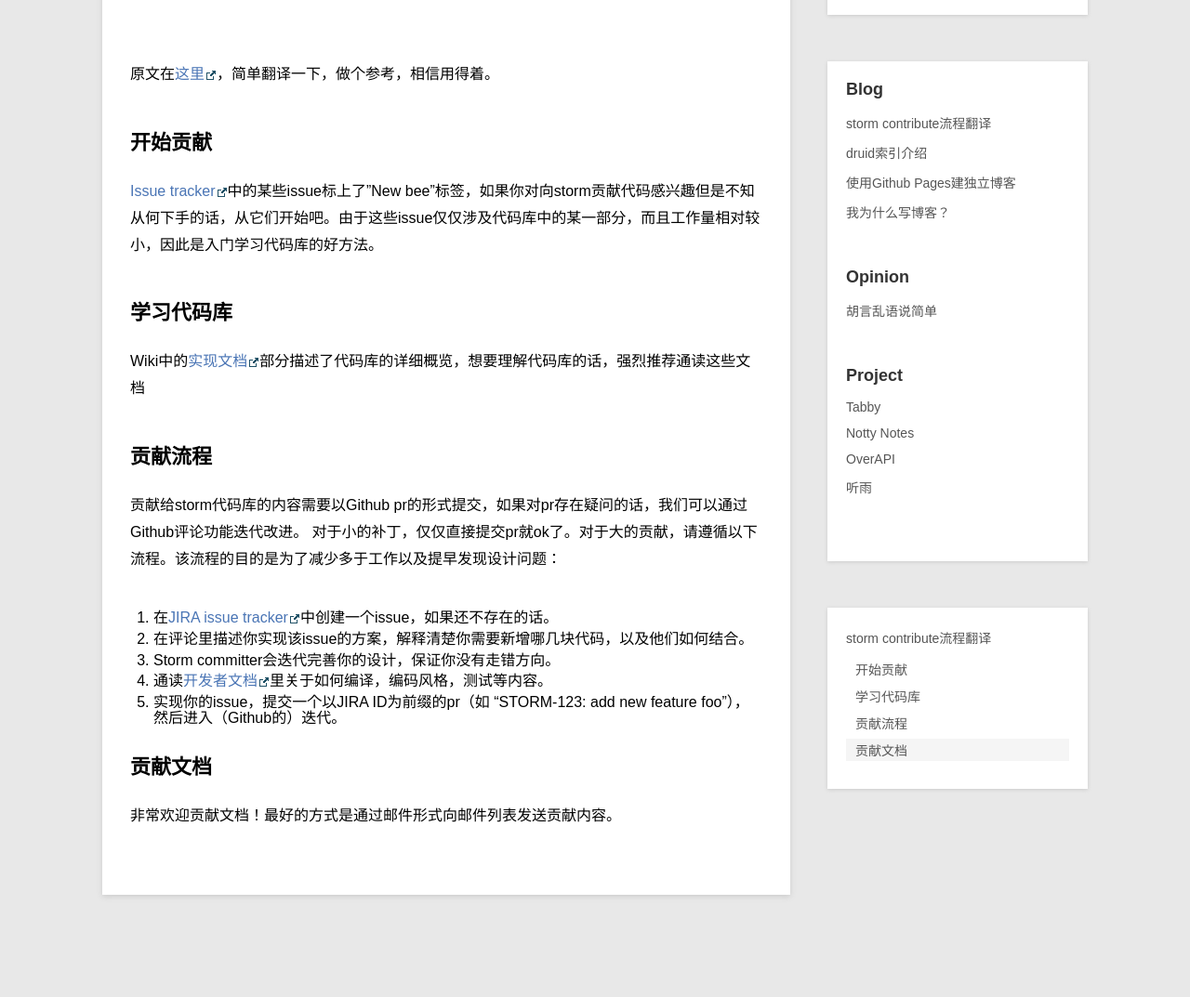
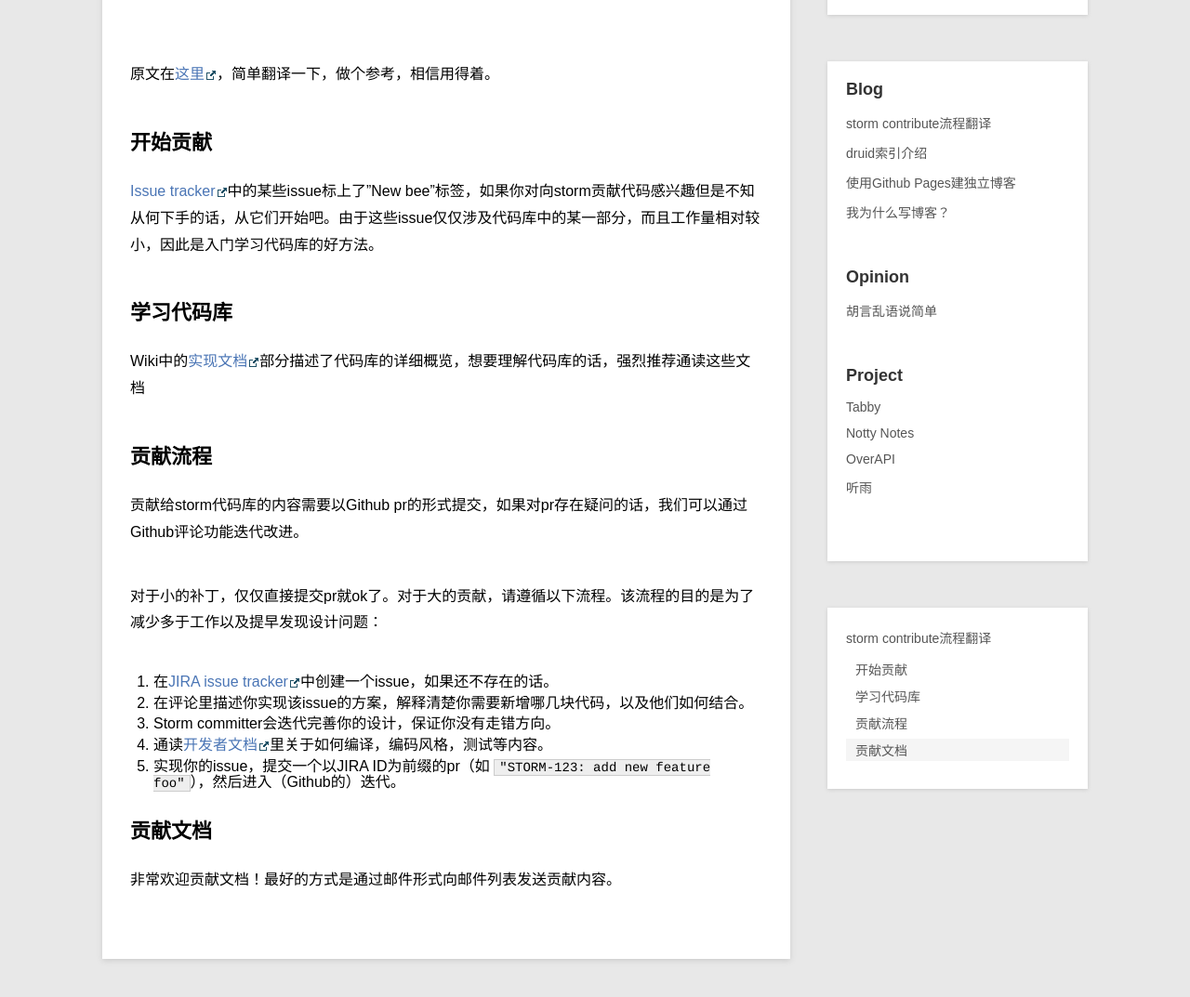
Before and after one commit to yaochitc/yaochitc.github.io, a Jekyll site: the page built from _posts/blog/2015-01-29-storm-contrib.md, in a window 1280 px wide, cut to the strip 189-1301 px from the top of the page. Shown: the top 1073 px of the strip at 93% size. Built offline with Jekyll 4.4.1, drawn with Linux system fonts in a browser that asks for light colours; Markdown is read by kramdown in place of the engine named in the settings; comment, search, counter and statistics services are not loaded; before the commit the page ends 1232 px from its top, so only the background shows below that.

Commit message:
final version

```diff
--- a/_posts/blog/2015-01-29-storm-contrib.md
+++ b/_posts/blog/2015-01-29-storm-contrib.md
@@ -14,13 +14,14 @@ Wiki中的[实现文档][3]部分描述了代码库的详细概览，想要理
 
 ##贡献流程
 贡献给storm代码库的内容需要以Github pr的形式提交，如果对pr存在疑问的话，我们可以通过Github评论功能迭代改进。
+
 对于小的补丁，仅仅直接提交pr就ok了。对于大的贡献，请遵循以下流程。该流程的目的是为了减少多于工作以及提早发现设计问题：
 
 1. 在[JIRA issue tracker][2]中创建一个issue，如果还不存在的话。
 2. 在评论里描述你实现该issue的方案，解释清楚你需要新增哪几块代码，以及他们如何结合。
 3. Storm committer会迭代完善你的设计，保证你没有走错方向。
 4. 通读[开发者文档][4]里关于如何编译，编码风格，测试等内容。
-5. 实现你的issue，提交一个以JIRA ID为前缀的pr（如 "STORM-123: add new feature foo"），然后进入（Github的）迭代。
+5. 实现你的issue，提交一个以JIRA ID为前缀的pr（如 `"STORM-123: add new feature foo"`），然后进入（Github的）迭代。
 
 ##贡献文档
 非常欢迎贡献文档！最好的方式是通过邮件形式向邮件列表发送贡献内容。
```
